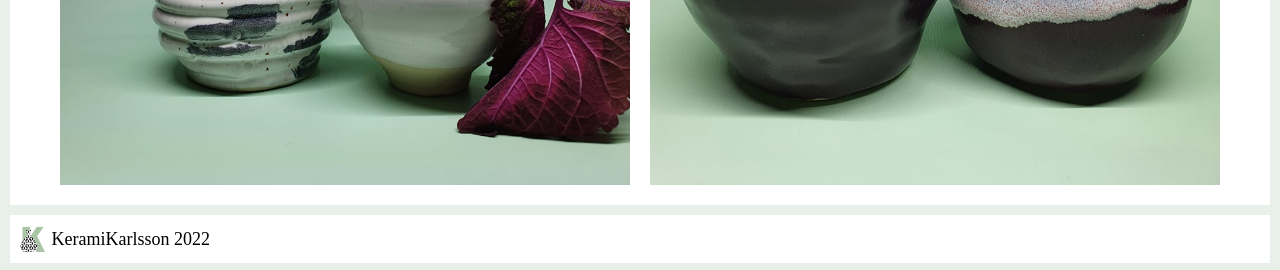
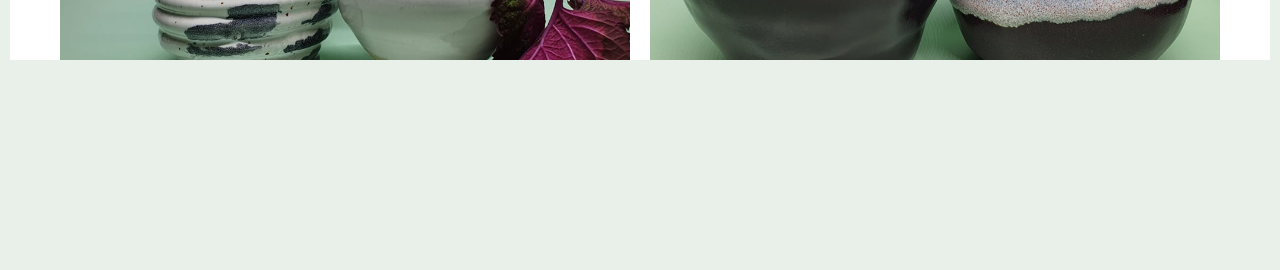
Before and after one commit to elinkarlsson/keramikarlsson, a React (Vite) app: page / in a window 1280 px wide. Shown: the part 730-1000 px from the top of the page. After the commit the page ends 800 px from the top, so only its background shows below. Built offline with nearby package versions, Linux system fonts and the light colour scheme.

Commit message:
Tagit bort footer.

```diff
--- a/index.html
+++ b/index.html
@@ -4,34 +4,8 @@
 <head>
   <meta charset="UTF-8" />
   <link rel="icon" type="image/svg+xml" href="/src/logga.png" />
-  <link rel="icon" type="image/svg+xml" href="/src/assets/platt-fat-1.jpg" />
-  <link rel="icon" type="image/svg+xml" href="/src/assets/platt-fat-2.jpg" />
-  <link rel="icon" type="image/svg+xml" href="/src/assets/platt-fat-3.jpg" />
-  <link rel="icon" type="image/svg+xml" href="/src/assets/platt-fat-4.jpg" />
-  <link rel="icon" type="image/svg+xml" href="/src/assets/taggig.jpg" />
-  <link rel="icon" type="image/svg+xml" href="/src/assets/vas-1.jpg" />
-  <link rel="icon" type="image/svg+xml" href="/src/assets/vas-2-st.jpg" />
-  <link rel="icon" type="image/svg+xml" href="/src/assets/vas-med-hal-1.jpg" />
-  <link rel="icon" type="image/svg+xml" href="/src/assets/vas-med-hal-2.jpg" />
-  <link rel="icon" type="image/svg+xml" href="/src/assets/vas-med-hal-3.jpg" />
-  <link rel="icon" type="image/svg+xml" href="/src/assets/vas-med-hal-4.jpg" />
-  <link rel="icon" type="image/svg+xml" href="/src/assets/vas-med-hal-5.jpg" />
-  <link rel="icon" type="image/svg+xml" href="/src/assets/doughnut.jpg" />
-  <link rel="icon" type="image/svg+xml" href="/src/assets/gront-fat-1.jpg" />
-  <link rel="icon" type="image/svg+xml" href="/src/assets/gront-fat-2.jpg" />
-  <link rel="icon" type="image/svg+xml" href="/src/assets/gront-fat-3.jpg" />
-  <link rel="icon" type="image/svg+xml" href="/src/assets/gront-fat-4.jpg" />
-  <link rel="icon" type="image/svg+xml" href="src/assets/hus.jpg" />
-  <link rel="icon" type="image/svg+xml" href="src/assets/kopp-1.jpg" />
-  <link rel="icon" type="image/svg+xml" href="src/assets/kopp-2.jpg" />
-  <link rel="icon" type="image/svg+xml" href="src/assets/kopp-3.jpg" />
-  <link rel="icon" type="image/svg+xml" href="src/assets/kopp-4.jpg" />
-  <link rel="icon" type="image/svg+xml" href="src/assets/mini-vas-1.jpg" />
-  <link rel="icon" type="image/svg+xml" href="src/assets/mini.jpg" />
-  <link rel="icon" type="image/svg+xml" href="src/assets/home/koppar.jpg" />
-  <link rel="icon" type="image/svg+xml" href="src/assets/home/vas.jpg" />
   <meta name="viewport" content="width=device-width, initial-scale=1.0" />
-  <title>Keramikarlsson</title>
+  <title>KeramiKarlsson</title>
   <link rel="stylesheet" href="https://fonts.googleapis.com/css?family=Raleway">
 </head>
 
@@ -41,9 +15,6 @@
     <div class="push"></div>
   </div>
   <script type="module" src="/src/main.tsx"></script>
-  <footer>
-    <div class="footer-container"><img src="logga.png" height="27px" width="27px" /> KeramiKarlsson 2022</div>
-  </footer>
 </body>
 
 </html>
--- a/src/App.css
+++ b/src/App.css
@@ -1,6 +1,4 @@
 :root {
-  --footer-height: 58px;
-  --footer-height-neg: -58px;
   --first-backgrund: #e9f0e9;
   /* --first-backgrund: #f1f1f1; d3dcd2 */
   --second-backgrund: white;
@@ -20,28 +18,12 @@ body {
   background: var(--first-backgrund);
 }
 
-.wrapper {
-  min-height: 100%;
-  margin-bottom: var(--footer-height-neg);
-}
-.push {
-  height: var(--footer-height);
+.wrapper, #root, .app, .main {
+  height: 100%;
 }
 
-footer {
-  height: var(--footer-height);
-  background: var(--second-backgrund);
-}
-
-.footer-container {
-  padding: var(--spacing);
-  border-bottom: var(--spacing) solid var(--first-backgrund);
-  border-right: var(--spacing) solid var(--first-backgrund);
-  border-left: var(--spacing) solid var(--first-backgrund);
-}
-
-.footer-container img {
-  vertical-align: bottom;
+.container-main {
+  height: calc(100% - 118px);
 }
 
 h1 {
@@ -60,8 +42,8 @@ a {
 }
 
 .main {
-  height: 100%;
   width: 100%;
+  overflow: auto;
   background-color: var(--second-backgrund);
 }
 
--- a/src/App.tsx
+++ b/src/App.tsx
@@ -16,7 +16,7 @@ export default function App() {
     <BrowserRouter>
       <div className="app">
         <Header />
-        <div className="container">
+        <div className="container container-main">
           <div className="main">
             <Switch>
               <Route exact path="/">
--- /dev/null
+++ b/src/index.css
@@ -0,0 +1,3 @@
+html {
+  font-family: 'Raleway', sans-serif;
+}
--- a/src/main.tsx
+++ b/src/main.tsx
@@ -1,6 +1,7 @@
 import { StrictMode } from 'react'
 import ReactDOM from 'react-dom'
 import App from './App'
+import './index.css'
 
 ReactDOM.render(
   <StrictMode>
```
